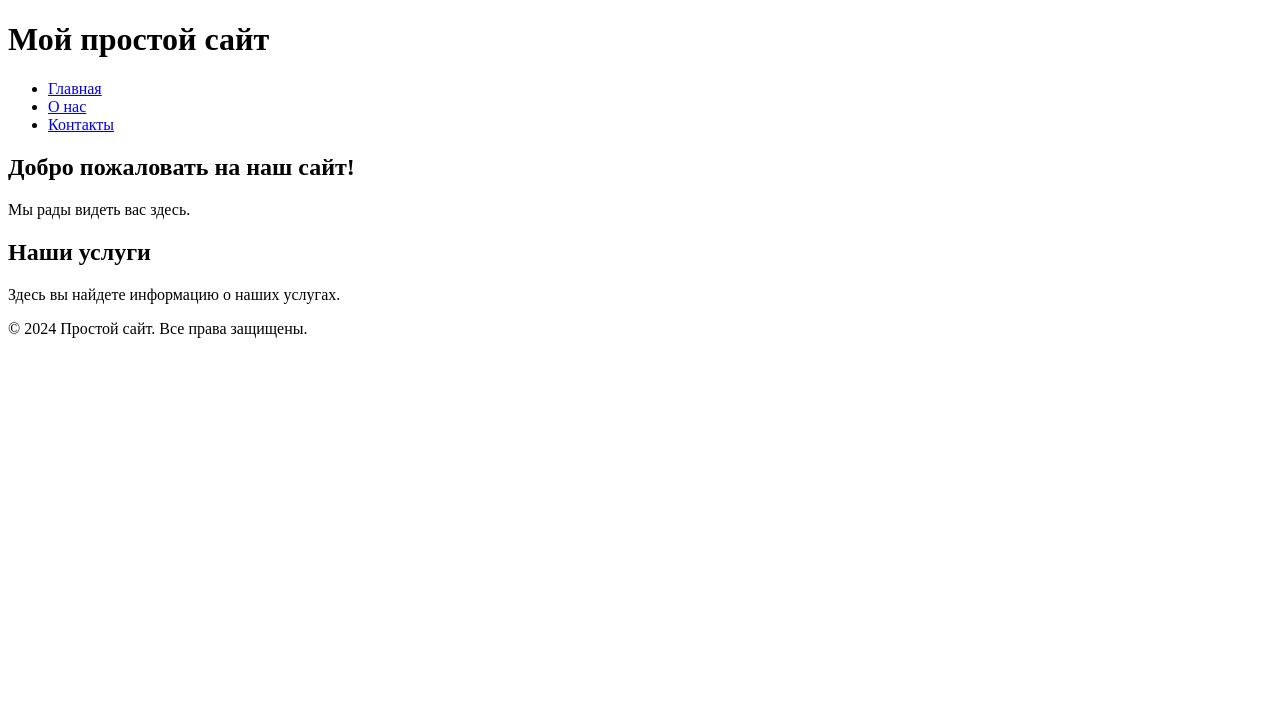
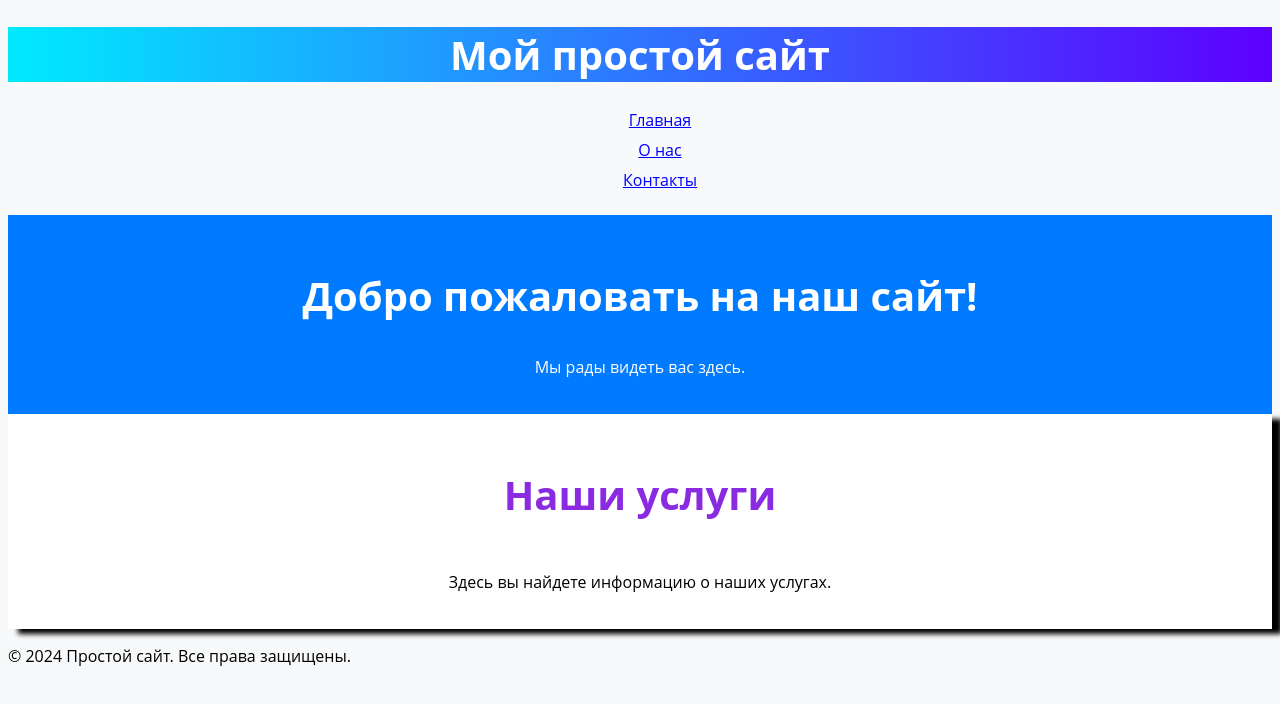
Before and after one commit to OlgaBoravskaya/Homework6, a plain HTML site: page index.html in a window 1280 px wide. Drawn offline with Linux system fonts and the light colour scheme.

Commit message:
create styles in css

```diff
--- a/index.html
+++ b/index.html
@@ -4,6 +4,7 @@
   <meta charset="UTF-8">
   <meta name="viewport" content="width=device-width, initial-scale=1.0">
   <title>Document</title>
+  <link rel="stylesheet" href="styles.css">
 </head>
 <body>
   <header>
--- /dev/null
+++ b/styles.css
@@ -0,0 +1,57 @@
+* {
+  background-color: #f8f9fa;
+}
+
+@import url('https://fonts.googleapis.com/css2?family=Open+Sans:ital,wght@0,300..800;1,300..800&display=swap');
+
+* {
+  font-family: "Open Sans", sans-serif;
+}
+
+h1, h2 {
+  font-size: 40px;
+  color: blueviolet;
+}
+
+h1{
+  background: linear-gradient(to right, #00eaff, #5d00ff);
+  color:white;
+  text-align: center
+}
+
+li {
+  list-style: none;
+  text-align: center;
+}
+
+a {
+  color: blue;
+  display: inline-block;
+  height: 30px;
+}
+a:hover {
+  color: red;
+}
+
+
+.intro, .intro>h2, .intro>p {
+  background-color:#007bff;
+  color:white;
+}
+.intro{
+  text-align: center;
+  padding: 20px;
+}
+
+.content, .content>h2, .content>p {
+  background-color: white;
+}
+
+.content {
+  box-shadow: 10px 5px 5px black;
+  display: flex;
+  justify-content: center;
+  flex-direction: column;
+  align-items: center;
+  padding: 20px;
+}
```
